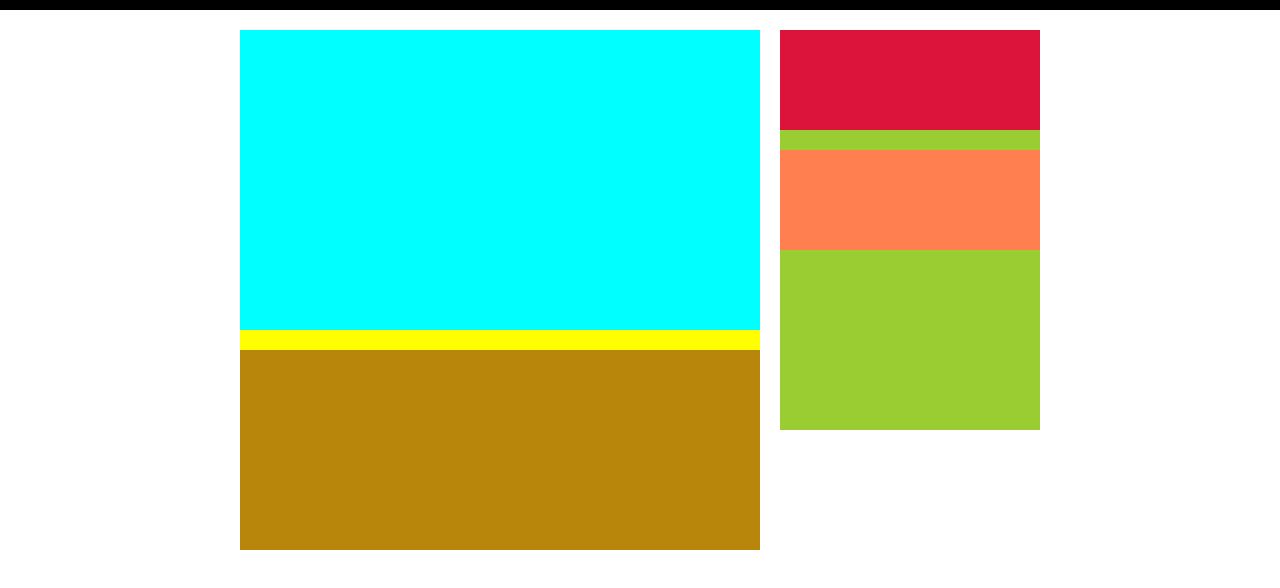
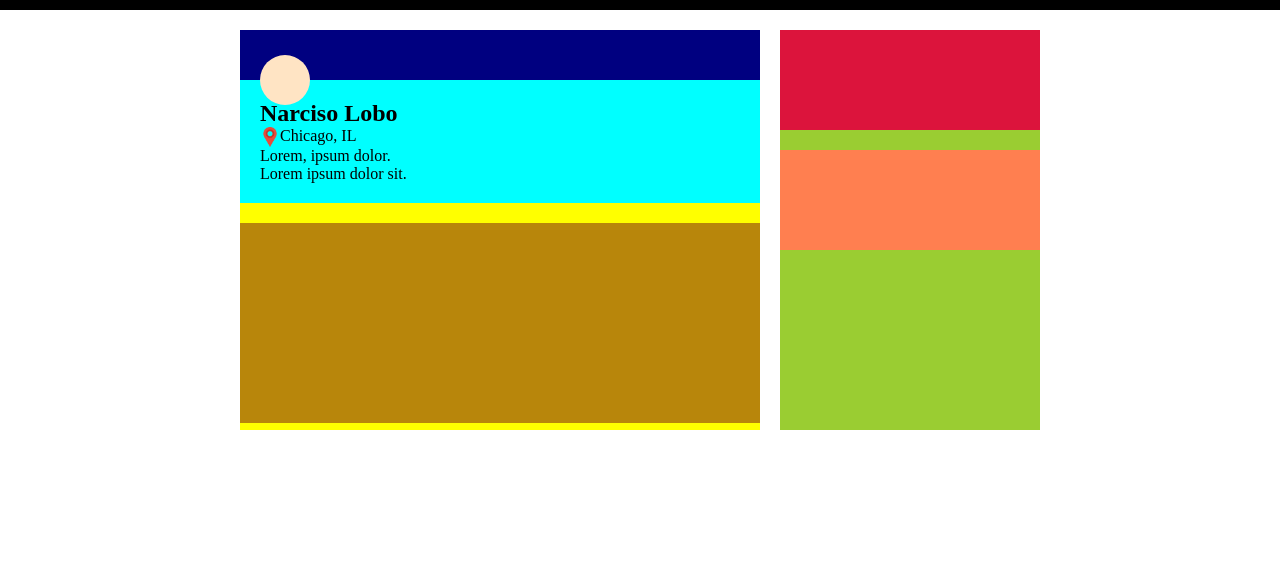
Before and after one commit to narcisolobo/october-web-fundamentals-21, a plain HTML site: page CSS/profile/index.html in a window 1280 px wide. Shown: the part 40-628 px from the top of the page. Drawn offline with Linux system fonts and the light colour scheme.

Commit message:
added more

```diff
--- a/CSS/profile/index.html
+++ b/CSS/profile/index.html
@@ -24,7 +24,18 @@
         <div class="left-column">
             <!-- user card begins -->
             <div class="user-card">
-
+                <div class="user-header">
+                    <div class="profile-icon"></div>
+                </div>
+                <div class="card-content">
+                    <h2>Narciso Lobo</h2>
+                    <div class="location">
+                        <img class="small-icon" src="./map-marker.png" alt="Map Marker">
+                        <p>Chicago, IL</p>
+                    </div>
+                    <p>Lorem, ipsum dolor.</p>
+                    <p>Lorem ipsum dolor sit.</p>
+                </div>
             </div>
             <!-- user card ends -->
             <!-- education begins -->
--- a/CSS/profile/style.css
+++ b/CSS/profile/style.css
@@ -40,8 +40,36 @@ nav {
 
 .user-card {
   background-color: aqua;
-  min-height: 300px;
+  /* min-height: 300px; */
   margin-bottom: 20px;
+}
+
+.user-header {
+  background-color: navy;
+  min-height: 50px;
+  position: relative;
+}
+
+.profile-icon {
+  background-color: bisque;
+  width: 50px;
+  height: 50px;
+  border-radius: 50%;
+  position: absolute;
+  top: 25px;
+  left: 20px;
+}
+
+.small-icon {
+  width: 20px;
+}
+
+.card-content {
+  padding: 20px;
+}
+
+.location {
+  display: flex;
 }
 
 .education {
```
Also changed, not shown: CSS/profile/map-marker.png (added).
